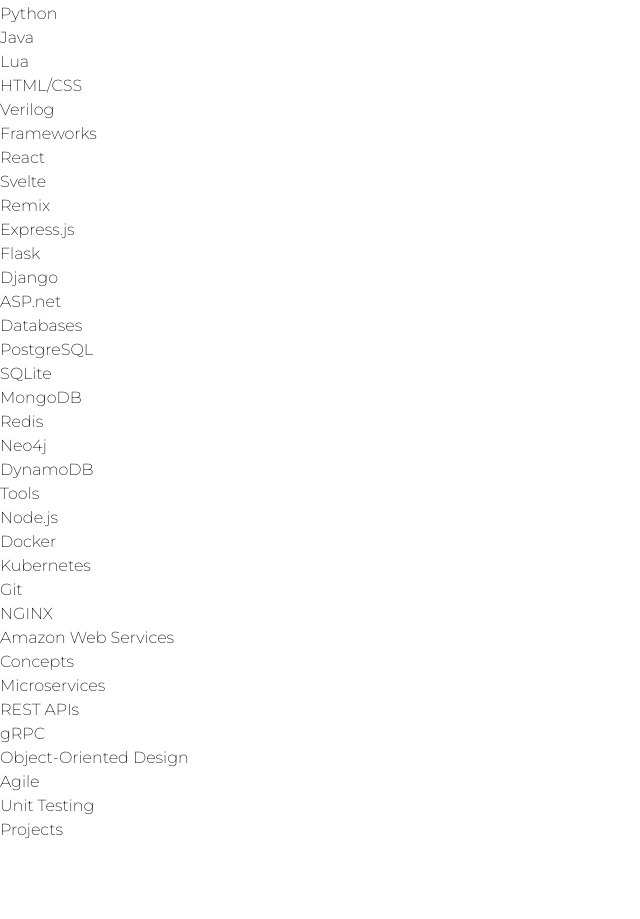
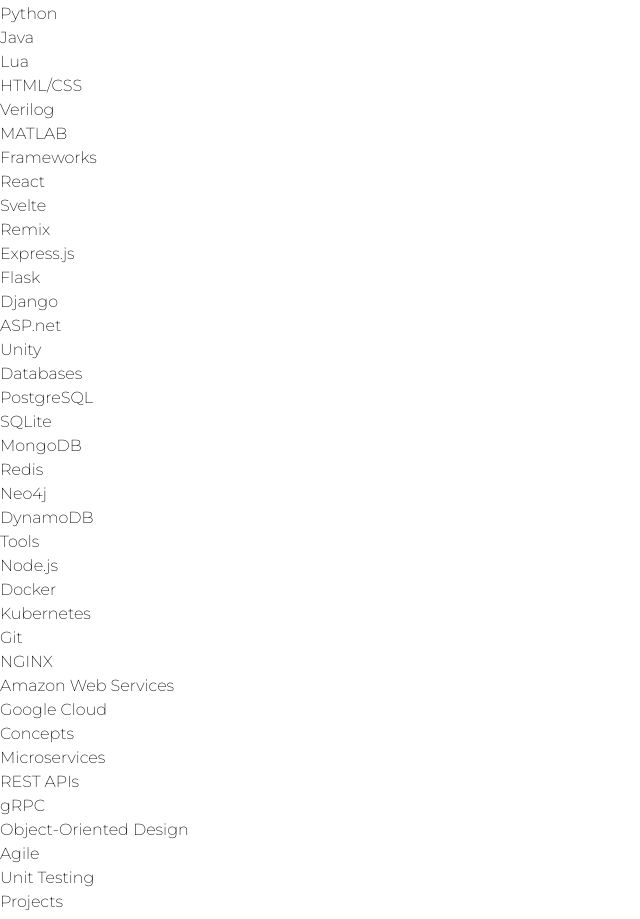
Before and after one commit to JeffC25/JeffC25.github.io, a React (Vite) app: page / in a window 1280 px wide. Shown: the part 1182-2101 px from the top of the page, without its empty margins (0-640 px from the left). Built offline with nearby package versions, Linux system fonts and the light colour scheme.

Commit message:
update about page

```diff
--- a/src/components/SkillsWidget.tsx
+++ b/src/components/SkillsWidget.tsx
@@ -7,12 +7,12 @@ interface Props {
 
 const SkillsWidget = ({ tab }: Props) => {
     return (
-        <section className={`w-full pt-10 flex flex-col  ${(tab == 1 ? "block" : "hidden")}`}>
-            {SkillCategory({ category: "Languages", skills: ["Go", "C", "C++", "C#", "TypeScript", "JavaScript", "Python", "Java", "Lua", "HTML/CSS", "Verilog"] })}
-            {SkillCategory({ category: "Frameworks", skills: ["React", "Svelte", "Remix", "Express.js", "Flask", "Django", "ASP.net"] })}
+        <section className={`w-full pt-10 flex flex-col text-sm md:text-md ${(tab == 1 ? "block" : "hidden")}`}>
+            {SkillCategory({ category: "Languages", skills: ["Go", "C", "C++", "C#", "TypeScript", "JavaScript", "Python", "Java", "Lua", "HTML/CSS", "Verilog", "MATLAB"] })}
+            {SkillCategory({ category: "Frameworks", skills: ["React", "Svelte", "Remix", "Express.js", "Flask", "Django", "ASP.net", "Unity"] })}
             {SkillCategory({ category: "Databases", skills: ["PostgreSQL", "SQLite", "MongoDB", "Redis", "Neo4j", "DynamoDB"] })}
-            {SkillCategory({ category: "Tools", skills: ["Node.js", "Docker", "Kubernetes", "Git", "NGINX", "Amazon Web Services"] })}
-            {SkillCategory({ category: "Concepts", skills: ["Microservices", "REST APIs", "gRPC", "Object-Oriented Design", "Agile", "Unit Testing"]})}
+            {SkillCategory({ category: "Tools", skills: ["Node.js", "Docker", "Kubernetes", "Git", "NGINX", "Amazon Web Services", "Google Cloud"] })}
+            {SkillCategory({ category: "Concepts", skills: ["Microservices", "REST APIs", "gRPC", "Object-Oriented Design", "Agile", "Unit Testing"] })}
         </section>
     )
 }
```
